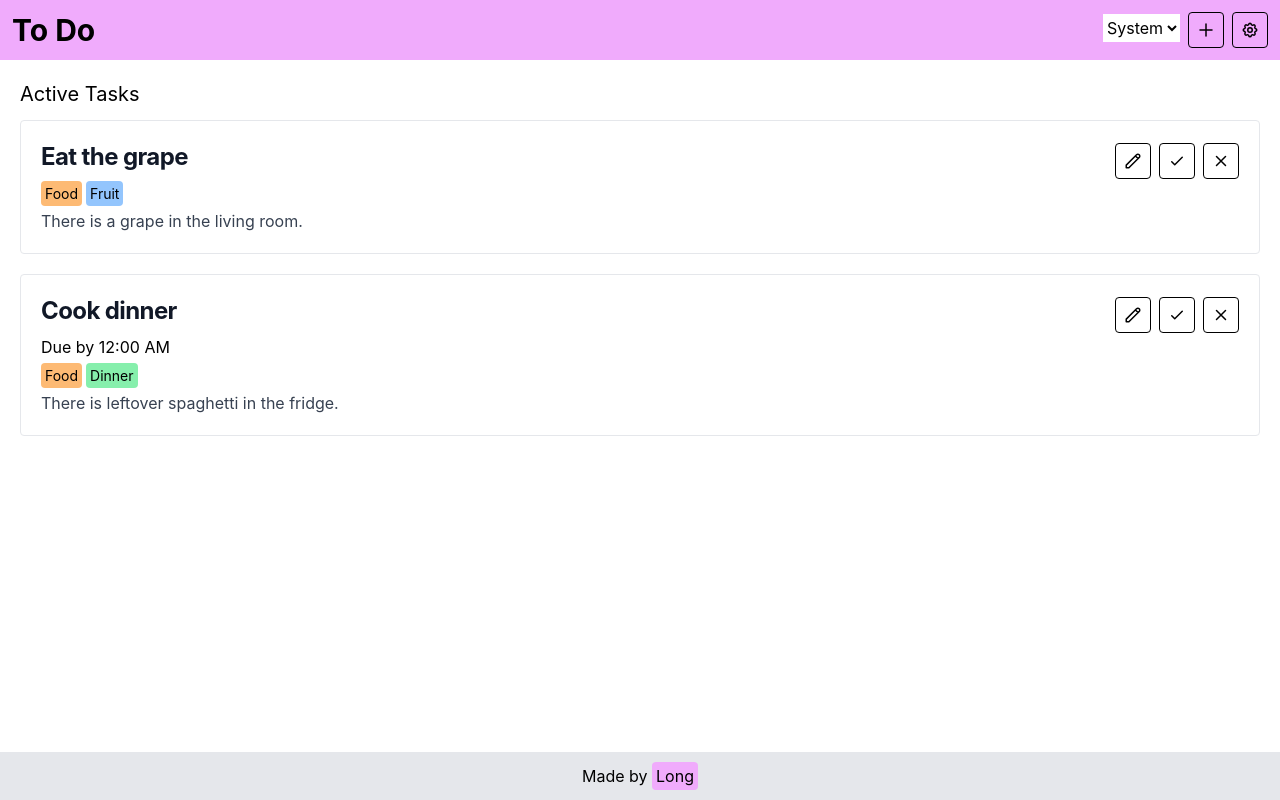
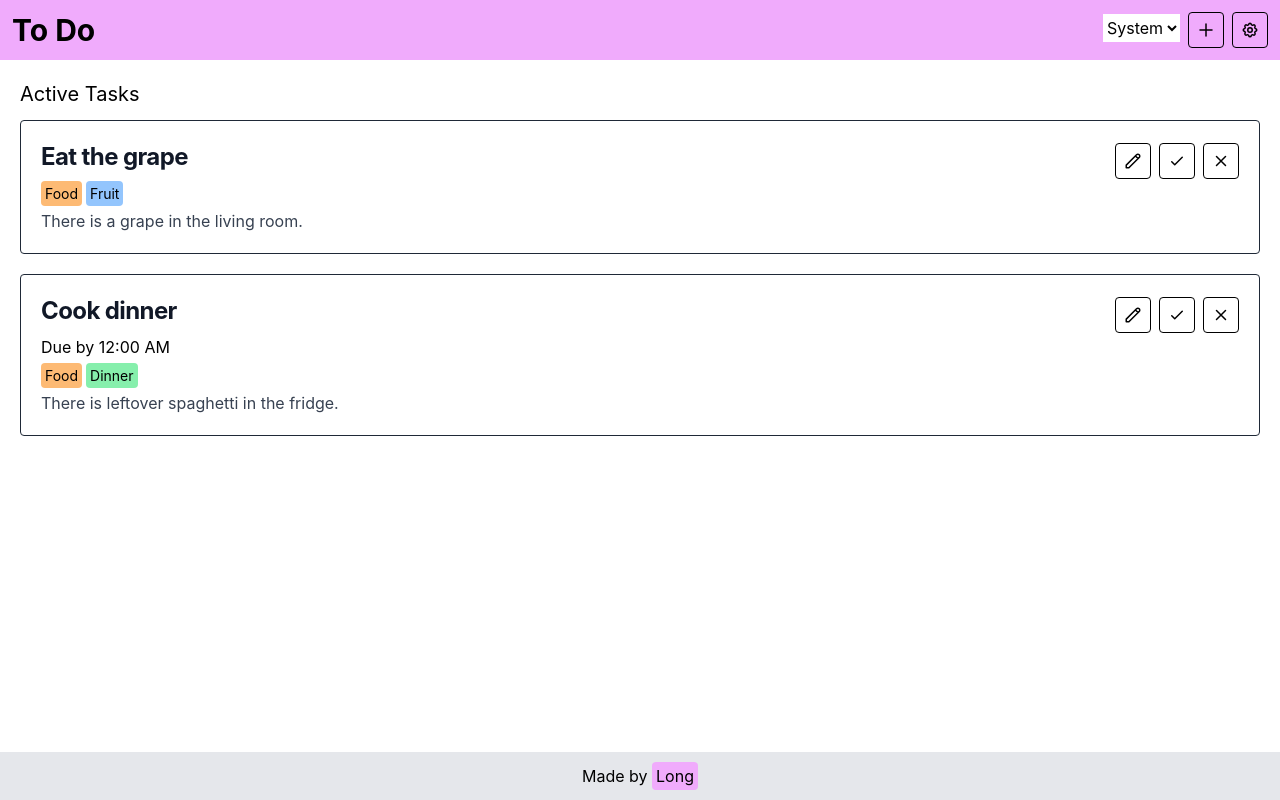
Before and after one commit to vulongm/tasks-web, a Next.js app: page / in a window 1280 px wide. Built offline with nearby package versions, Linux system fonts and the light colour scheme.

Commit message:
Add darker border in light mode

```diff
--- a/pages/Tasks.tsx
+++ b/pages/Tasks.tsx
@@ -5,7 +5,7 @@ const Tasks: NextPage = () => {
   return (
     <main className="flex-grow container mx-auto p-5">
       <h1 className="text-xl mb-3 dark:text-white">Active Tasks</h1>
-      <div className="block p-5 mb-5 rounded border bg-white dark:bg-gray-800 border-gray-200 dark:border-gray-500 hover:bg-gray-100 dark:hover:bg-gray-700">
+      <div className="block p-5 mb-5 rounded border border-gray-800 bg-white dark:bg-gray-800 border-gray-200 dark:border-gray-500 hover:bg-gray-100 dark:hover:bg-gray-700">
         <div className="flex justify-between items-center">
           <h5 className="mb-2 text-2xl font-bold tracking-tight text-gray-900 dark:text-white">Eat the grape</h5>
           <div className="flex justify-between items-center">
@@ -20,7 +20,7 @@ const Tasks: NextPage = () => {
         </div>
         <p className="text-gray-700 dark:text-gray-400">There is a grape in the living room.</p>
       </div>
-      <div className="block p-5 mb-5 rounded border bg-white dark:bg-gray-800 border-gray-200 dark:border-gray-500 hover:bg-gray-100 dark:hover:bg-gray-700">
+      <div className="block p-5 mb-5 rounded border border-gray-800 bg-white dark:bg-gray-800 border-gray-200 dark:border-gray-500 hover:bg-gray-100 dark:hover:bg-gray-700">
         <div className="flex justify-between items-center">
           <h5 className="mb-2 text-2xl font-bold tracking-tight text-gray-900 dark:text-white">Cook dinner</h5>
           <div className="flex justify-between items-center">
```
